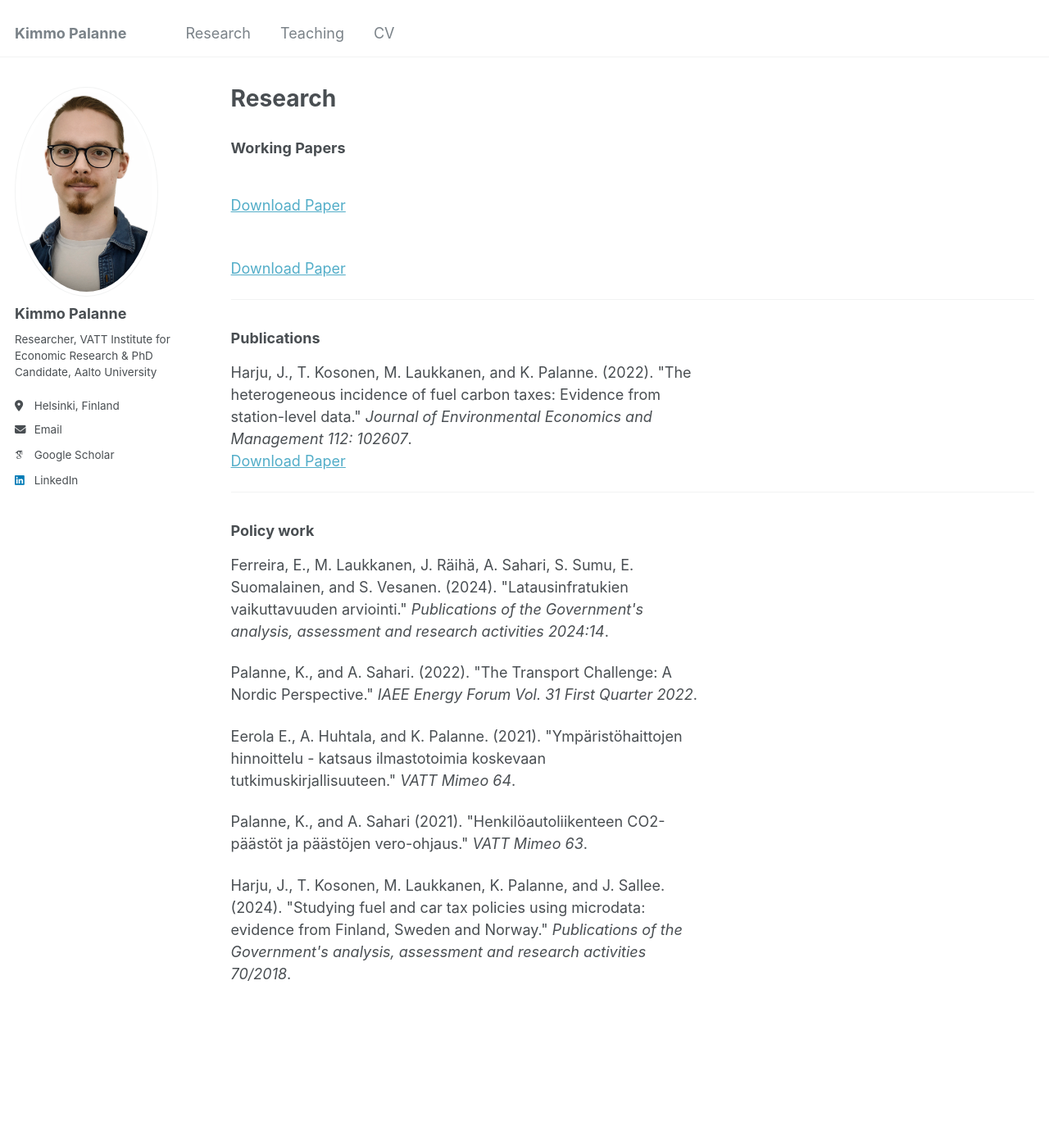
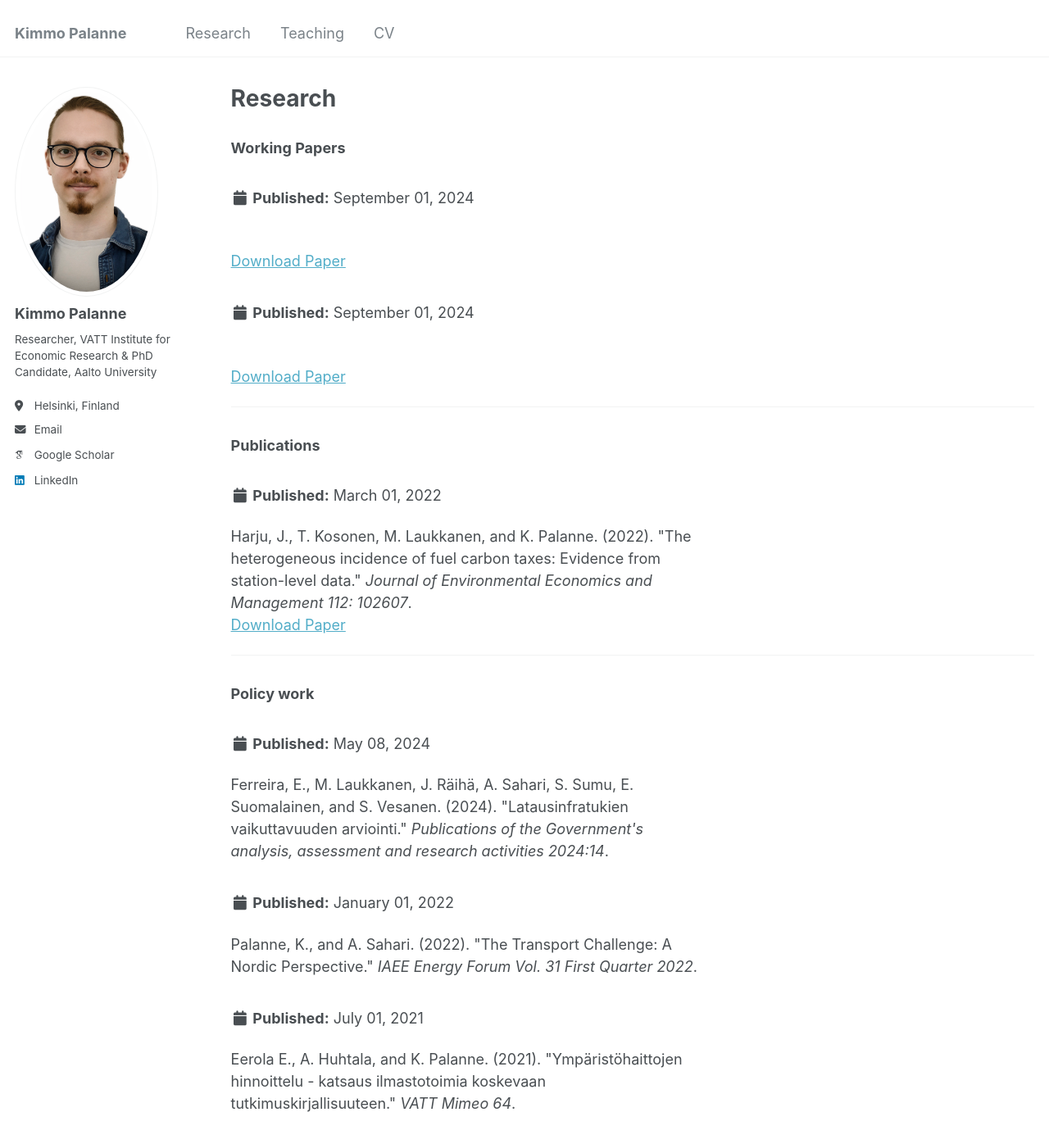
Before and after one commit to kimmopalanne/kimmopalanne.github.io, a Jekyll site: the page built from _pages/research.md, in a window 1280 px wide and 1400 px high. Shown: the top 1396 px of the window at 82% size. Built offline with Jekyll 4.4.1, drawn with Linux system fonts in a browser that asks for light colours; some web fonts are replaced; some of the changed text lies outside the part shown.

Commit message:
Update archive-single.html

```diff
--- a/_includes/archive-single.html
+++ b/_includes/archive-single.html
@@ -26,6 +26,22 @@
       </div>
     {% endif %}
 
+    <h3>
+      {% if post.collection == 'workingpaper' %}
+        {{ title }}
+      {% elsif post.collection == 'journal' %}
+        {{ title }}
+	    {% elsif post.collection == 'policy' %}
+        {{ title }}
+      {% endif %}
+    </h3>
+
+    {% if post.collection == 'publications' %}
+      <p>Published in <i>{{ post.venue }}</i>, {{ post.date | default: "1900-01-01" | date: "%Y" }} </p>
+    {% elsif post.date %}
+     <p class="page__date"><strong><i class="fa fa-fw fa-calendar" aria-hidden="true"></i> {{ site.data.ui-text[site.locale].date_label | default: "Published:" }}</strong> <time datetime="{{ post.date | default: "1900-01-01" | date_to_xmlschema }}">{{ post.date | default: "1900-01-01" | date: "%B %d, %Y" }}</time></p>
+    {% endif %}
+
     {% if post.citation and post.paperurl and post.slidesurl %}
       <p>{{ post.citation }}<br /><a href="{{ post.paperurl }}">Download Paper</a> | <a href="{{ post.slidesurl }}">Download Slides</a></p>
     {% elsif post.citation and post.paperurl %}
```
